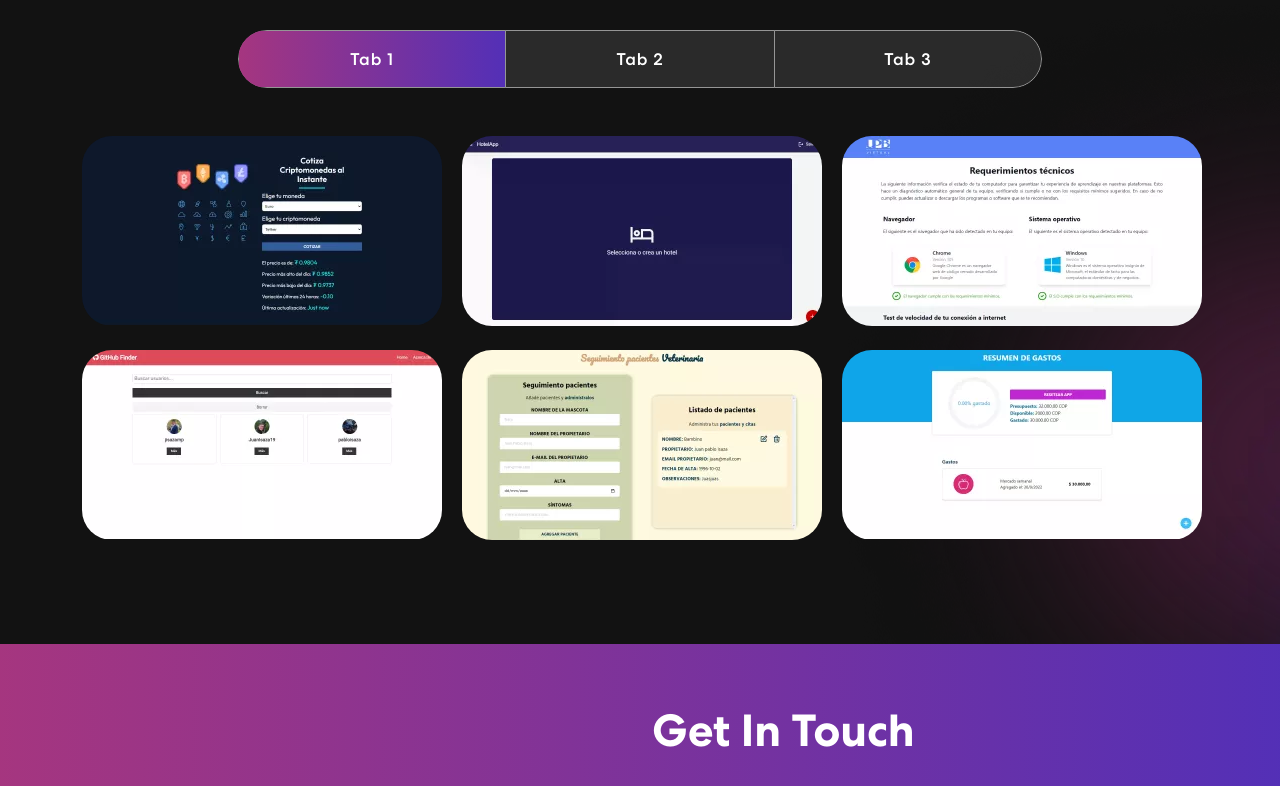
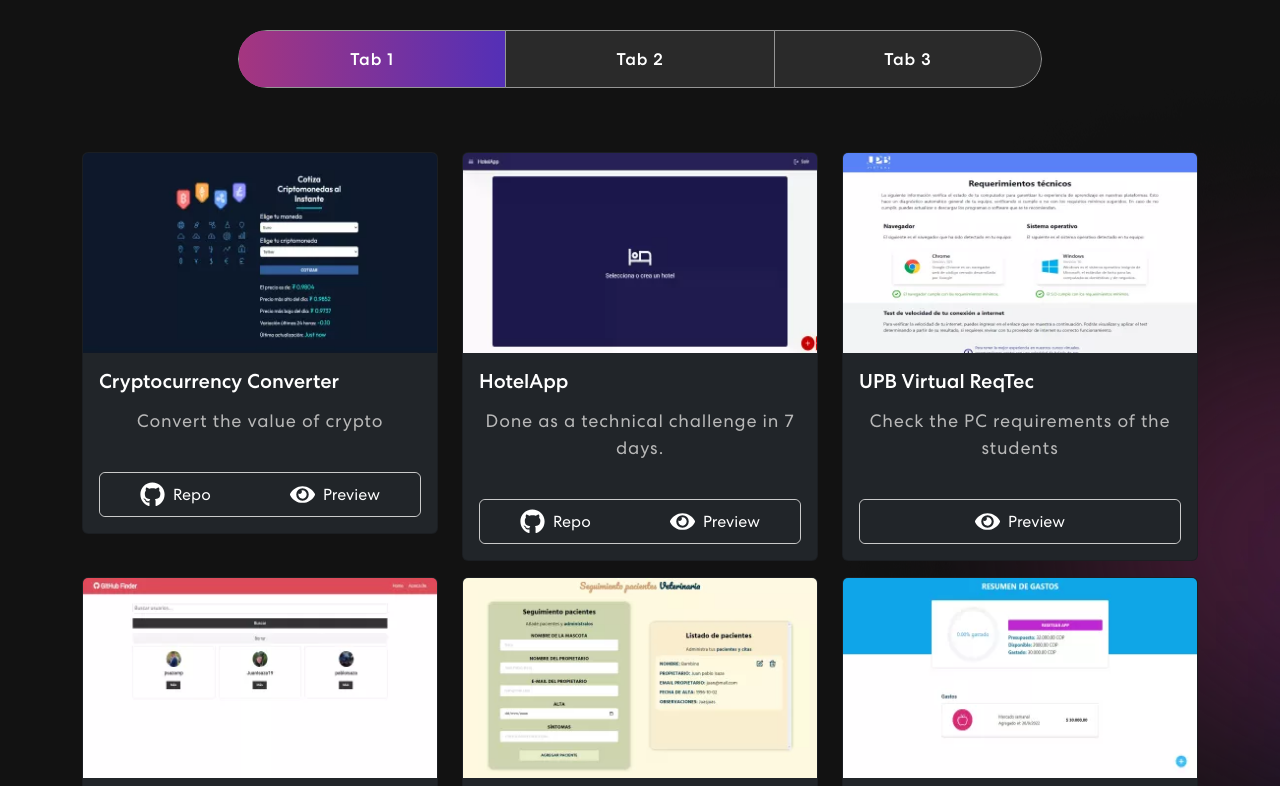
Before and after one commit to jisazamp/personal-portfolio, a React (Vite) app: page / in a window 1280 px wide. Shown: the part 1480-2266 px from the top of the page. Built offline with nearby package versions, Linux system fonts and the light colour scheme.

Commit message:
Changed the projects presentation grid

```diff
--- a/package.json
+++ b/package.json
@@ -17,6 +17,7 @@
     "react-bootstrap": "^2.5.0",
     "react-bootstrap-icons": "^1.9.1",
     "react-dom": "^18.2.0",
+    "react-icons": "^4.4.0",
     "react-multi-carousel": "^2.8.2",
     "react-router-dom": "^6.4.1",
     "react-router-hash-link": "^2.4.3"
--- a/src/components/ProjectCard.tsx
+++ b/src/components/ProjectCard.tsx
@@ -1,9 +1,11 @@
-import { Col } from 'react-bootstrap'
+import { ButtonGroup, Card, Col } from 'react-bootstrap'
+import { FaGithub, FaEye } from 'react-icons/fa'
 
 interface ProjectCardProps {
   description: string
   imgUrl: string
   link?: string
+  repo?: string
   title: string
 }
 
@@ -11,22 +13,42 @@ export const ProjectCard = ({
   description,
   imgUrl,
   link,
+  repo,
   title,
 }: ProjectCardProps) => {
   return (
-    <Col size={12} sm={6} md={4}>
-      <div className='proj-imgbx'>
-        <img src={imgUrl} />
-        <div className='proj-txtx'>
-          <h4>{title}</h4>
-          <span>{description}</span>
-          {link && (
-            <a target='_blank' href={link}>
+    <Col className='mt-3' xs={12} md={6} lg={4}>
+      <Card className='bg-dark'>
+        <Card.Img variant='top' src={imgUrl} style={{ height: '200px' }} />
+        <Card.Body>
+          <Card.Title>{title}</Card.Title>
+          <Card.Text className='w-100'>{description}</Card.Text>
+          <ButtonGroup
+            className='w-100 mt-2'
+            style={{ border: '1px solid #cacaca' }}
+          >
+            {repo && (
+              <a
+                className='btn btn-dark d-flex justify-content-center align-items-center gap-2 p-2'
+                target='_blank'
+                style={{ textDecoration: 'none' }}
+                href={link}
+              >
+                <FaGithub size={25} /> Repo
+              </a>
+            )}
+            <a
+              className='btn btn-dark d-flex justify-content-center align-items-center gap-2 p-2'
+              target='_blank'
+              style={{ textDecoration: 'none' }}
+              href={link}
+            >
+              <FaEye size={25} />
               Preview
             </a>
-          )}
-        </div>
-      </div>
+          </ButtonGroup>
+        </Card.Body>
+      </Card>
     </Col>
   )
 }
--- a/src/data/projects.ts
+++ b/src/data/projects.ts
@@ -11,6 +11,7 @@ type Project = {
   description: string
   imgUrl: string
   link?: string
+  repo?: string
   title: string
 }
 
@@ -19,12 +20,14 @@ export const projects2: Project[] = [
     description: 'Get random advice',
     imgUrl: projImg7,
     link: 'https://jpi-advice-generator.netlify.app/',
+    repo: 'https://github.com/jisazamp/advice-generator-app',
     title: 'Advice Generator',
   },
   {
     description: 'Search and filter Rick & Morty characters',
     imgUrl: projImg8,
     link: 'https://jpi-rickandmorty.netlify.app/',
+    repo: 'https://github.com/jisazamp/rick-and-morty',
     title: 'Rick & Morty App',
   },
 ]
@@ -34,12 +37,14 @@ export const projects: Project[] = [
     description: 'Convert the value of crypto',
     imgUrl: projImg6,
     link: 'https://jpi-cotizador.netlify.app/',
+    repo: 'https://github.com/jisazamp/cotizador-criptomonedas',
     title: 'Cryptocurrency Converter',
   },
   {
     description: 'Done as a technical challenge in 7 days.',
     imgUrl: projImg1,
     link: 'https://github.com/jisazamp/hotel-app',
+    repo: 'https://github.com/jisazamp/hotel-app',
     title: 'HotelApp',
   },
   {
@@ -52,18 +57,21 @@ export const projects: Project[] = [
     description: 'Search GitHub users using the GitHub API',
     imgUrl: projImg2,
     link: 'https://awesome-swirles-a1a0db.netlify.app/',
+    repo: 'https://github.com/jisazamp/github-finder',
     title: 'GitHub Finder',
   },
   {
     description: 'Register patients using local storage',
     imgUrl: projImg4,
     link: 'https://juanisazaveterinaria.netlify.app/',
+    repo: 'https://github.com/jisazamp/citas-veterinaria-react',
     title: 'Seguimiento pacientes',
   },
   {
     description: 'Control expenses using local storage',
     imgUrl: projImg5,
     link: 'https://jpi-controlgastos.netlify.app/',
+    repo: 'https://github.com/jisazamp/control-gastos-react',
     title: 'Expenses Control',
   },
 ]
--- a/src/index.css
+++ b/src/index.css
@@ -542,6 +542,7 @@ nav.navbar .navbar-toggler[aria-expanded='true'] .navbar-toggler-icon {
 }
 
 /************ Projects Css ************/
+
 .contact {
   background: linear-gradient(90.21deg, #aa367c -5.91%, #4a2fbd 111.58%);
   padding: 60px 0 200px 0;
```
Also changed, not shown: 2 other files (tests, documents, lock files or other folders).
